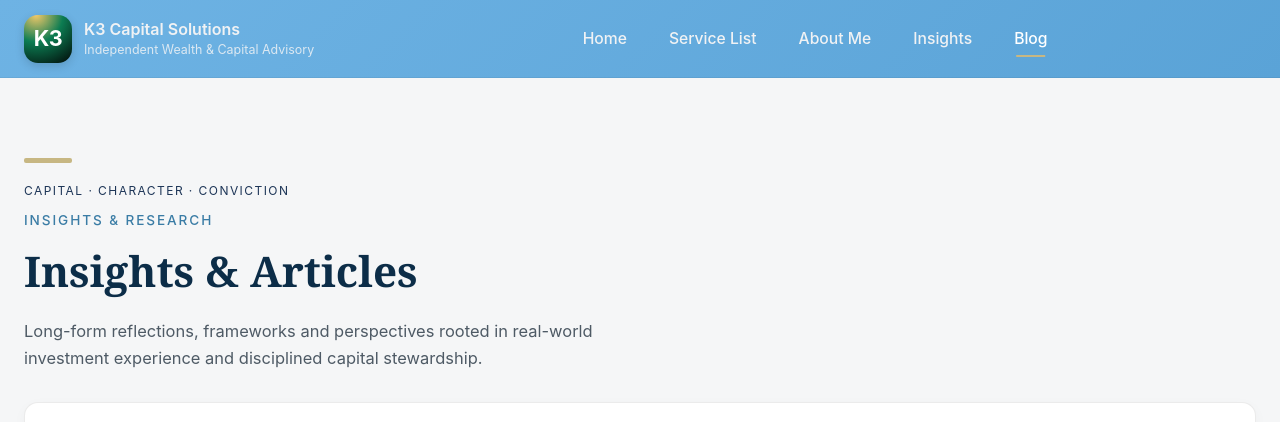
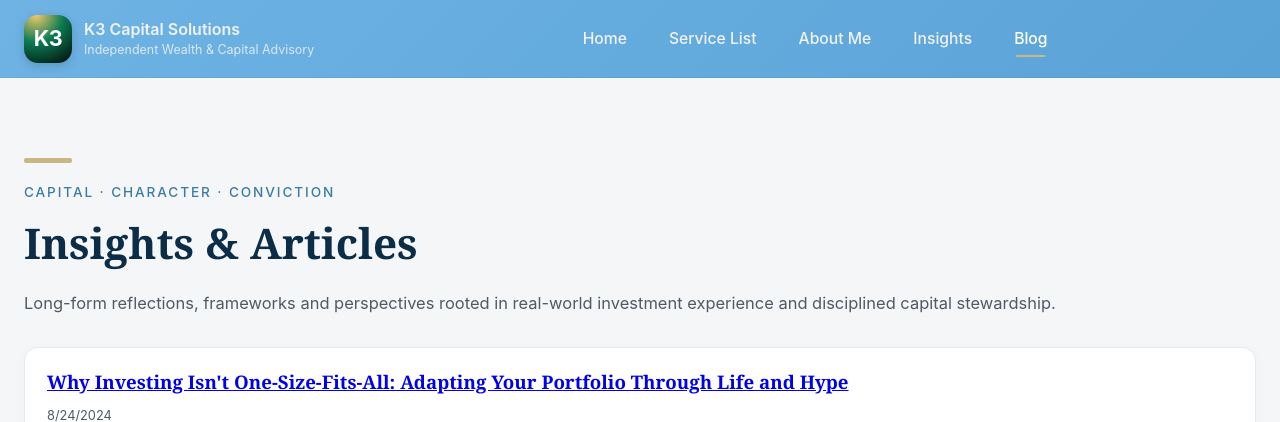
Before and after one commit to indarss/K3CapitalSolutions, a Next.js app: page /blog in a window 1280 px wide. Shown: the top 422 px of the page. Built offline with nearby package versions, Linux system fonts and the light colour scheme.

Commit message:
adjustments
adjustments

```diff
--- a/app/blog/page.jsx
+++ b/app/blog/page.jsx
@@ -46,8 +46,7 @@ export default function BlogIndex() {
       <div className="container" style={{ paddingLeft: "24px" }}>
         <Reveal>
           <div className="highlight-bar"></div>
-          <p className="eyebrow">Capital · Character · Conviction</p>
-          <span className="hero-eyebrow">Insights & Research</span>
+          <span className="hero-eyebrow">Capital · Character · Conviction</span>
           <h1 className="hero-title">Insights & Articles</h1>
           <p className="section-intro">
             Long-form reflections, frameworks and perspectives rooted in real-world
--- a/app/globals.css
+++ b/app/globals.css
@@ -246,9 +246,11 @@ p {
 }
 
 .section-intro {
-  max-width: 640px;
+  max-width: 100%;
   color: var(--text-muted);
   font-size: 1.03rem;
+  white-space: nowrap;
+  overflow-wrap: break-word;
 }
 
 /* Correct scroll anchoring for sticky nav */
@@ -701,7 +703,7 @@ section[id] {
 .about-grid {
   display: flex;
   flex-direction: column;
-  gap: 12px;
+  gap: 8px;
 }
 
 /* Profile grid (second card) */
@@ -916,10 +918,15 @@ section[id] {
   white-space: nowrap;
 }
 
+.footer-col:last-child {
+  padding-left: 10px;
+}
+
 .footer-disclaimer {
   font-size: 0.85rem;
   color: #5f6b75;
-  white-space: nowrap;
+  white-space: normal;
+  word-wrap: break-word;
 }
 
 /* Nav list */
@@ -960,7 +967,7 @@ section[id] {
 @media (max-width: 1024px) {
   .hero-grid {
     grid-template-columns: 1fr;
-    gap: 40px;
+    gap: 25px;
   }
 
   .hero-left {
```
